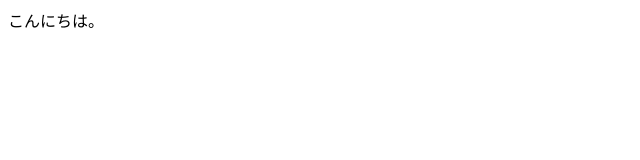
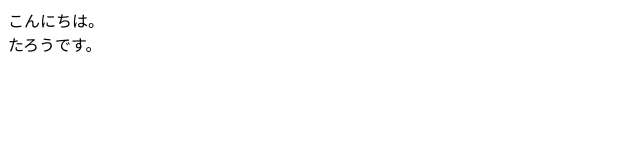
Before and after one commit to kazubowling/Portfolio, a plain HTML site: page index.html in a window 1280 px wide. Shown: the full height of the page, 0-640 px from the left. Drawn offline with Linux system fonts and the light colour scheme.

Commit message:
コミット

```diff
--- a/index.html
+++ b/index.html
@@ -5,6 +5,6 @@
         <title>KAZUKI MUROHARA PORTFOLIO</title>
     </head>
     <body>
-        こんにちは。<br>
+        こんにちは。<br>たろうです。
     </body>
 </html>
```
